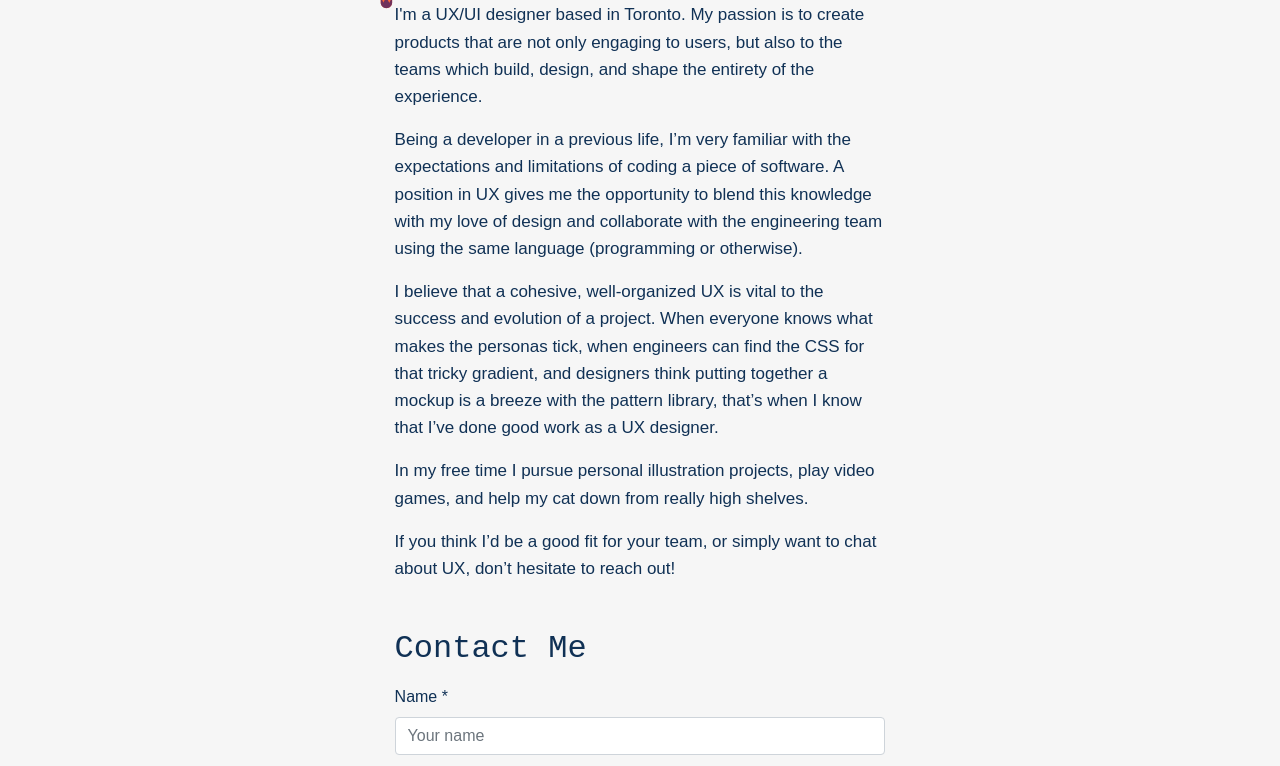
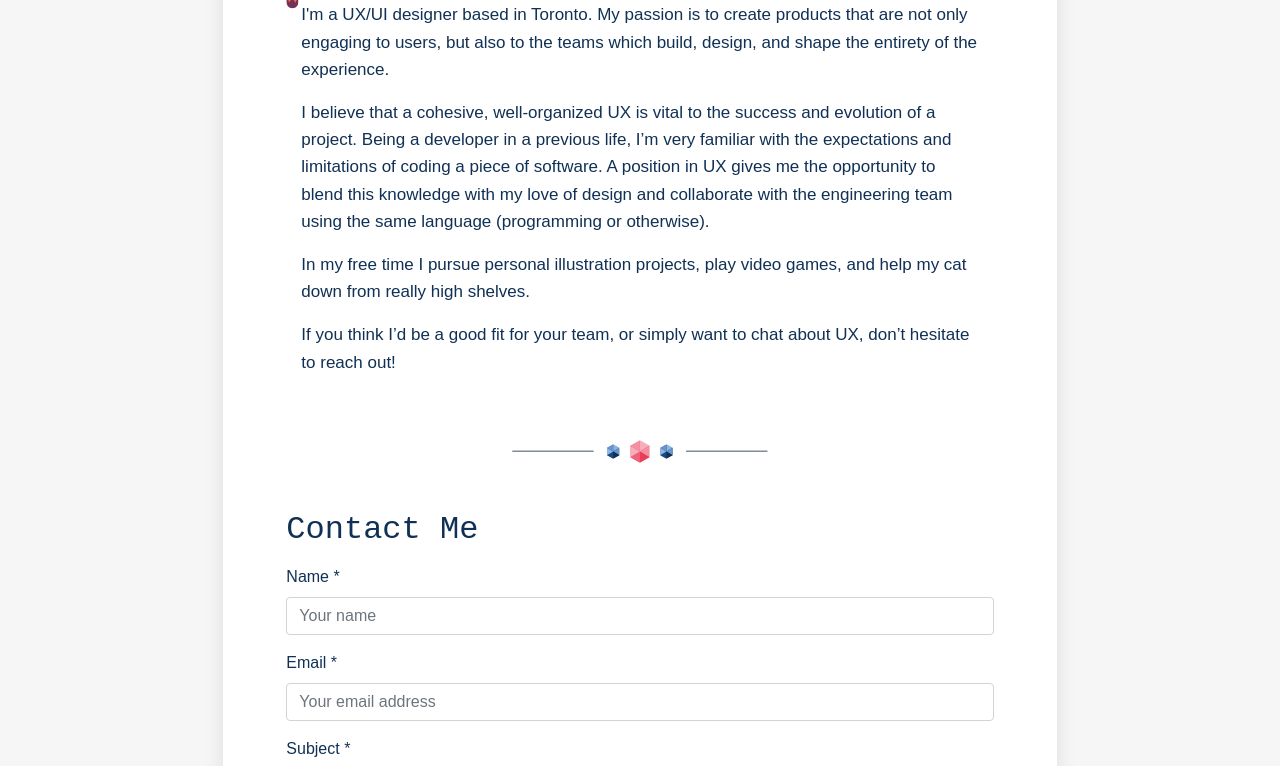
Before and after one commit to ritache/ritache.github.io, a plain HTML site: page about.html in a window 1280 px wide. Shown: the part 241-1007 px from the top of the page. Drawn offline with nearby package versions, Linux system fonts and the light colour scheme.

Commit message:
About Style Update

```diff
--- a/about.html
+++ b/about.html
@@ -53,8 +53,10 @@
     </button>
 
     <!--Start of about-->
+    <section id="work" class="container-fluid">
+        <div class="work-content container d-flex flex-column justify-content-center col-10 col-xl-8 p-5">
             <section class="container-fluid">
-        <div id="about" class="container col-10 col-lg-7 col-xl-5 mt-5">
+                <div id="about" class="container">
                     <h2 class="pb-2">Hi, I'm Rita!</h2>
                     <p>
                         I'm a UX/UI designer based in Toronto. My passion is to create products that are not
@@ -65,20 +67,12 @@
                     </p>
 
                     <p>
-                Being a developer in a previous life, I’m very familiar with the expectations and
+                        I believe that a cohesive, well-organized UX is vital to the success and evolution of a
+                        project. Being a developer in a previous life, I’m very familiar with the expectations and
                         limitations of coding a piece of software. A position in UX gives me the opportunity to
                         blend this knowledge with my love of design and collaborate with the engineering team
                         using
                         the same language (programming or otherwise).
-            </p>
-
-            <p>
-                I believe that a cohesive, well-organized UX is vital to the success and evolution of a
-                project. When everyone knows what makes the personas tick, when engineers can find the
-                CSS
-                for that tricky gradient, and designers think putting together a mockup is a breeze with
-                the
-                pattern library, that’s when I know that I’ve done good work as a UX designer.
                     </p>
 
                     <p>
@@ -94,12 +88,16 @@
                 </div>
             </section>
 
+            <section class="container-fluid d-flex justify-content-center mt-5">
+                <img src="images/hex-separator.svg" alt="Geometric separator" class="img-separator">
+            </section>
+
             <!--Start of contact-->
             <section id="contact" class="container-fluid">
-        <div class="container col-10 col-lg-7 col-xl-5">
+                <div class="containers">
                     <div class="row d-flex justify-content-start my-5">
-                <form id="emailForm" action="https://usebasin.com/f/7ad3fb92337c" class="col-12 d-flex flex-column"
-                    method="POST">
+                        <form id="emailForm" action="https://usebasin.com/f/7ad3fb92337c"
+                            class="col-12 d-flex flex-column" method="POST">
                             <h2 class="pb-2">Contact Me</h2>
                             <div class="form-group">
                                 <label>Name *</label>
@@ -118,7 +116,8 @@
 
                             <div class="form-group">
                                 <label>Message *</label>
-                        <textarea name="message" type="text" placeholder="Your message" class="form-control"></textarea>
+                                <textarea name="message" type="text" placeholder="Your message"
+                                    class="form-control"></textarea>
                             </div>
                             <button type="submit" class="btn btn-outline-primary align-self-end">
                                 submit
@@ -127,6 +126,9 @@
                     </div>
                 </div>
             </section>
+        </div>
+    </section>
+
 
 
     <!-- Footer -->
--- a/css/portfolio.css
+++ b/css/portfolio.css
@@ -186,6 +186,11 @@ Special Sections
     padding: 7vh 0;
 }
 
+.img-separator {
+    height: auto;
+    width: 20vw;
+}
+
 /*
 -------------------
 Homepage hero section
@@ -269,6 +274,9 @@ Homepage hero section
     }
     .heroImage {
         width: 100%;
+    }
+    .img-separator {
+        width: 40vw;
     }
 }
 
```
Also changed, not shown: images/hex-separator.svg (added). Lines whose indentation alone changed are shown as unchanged.
